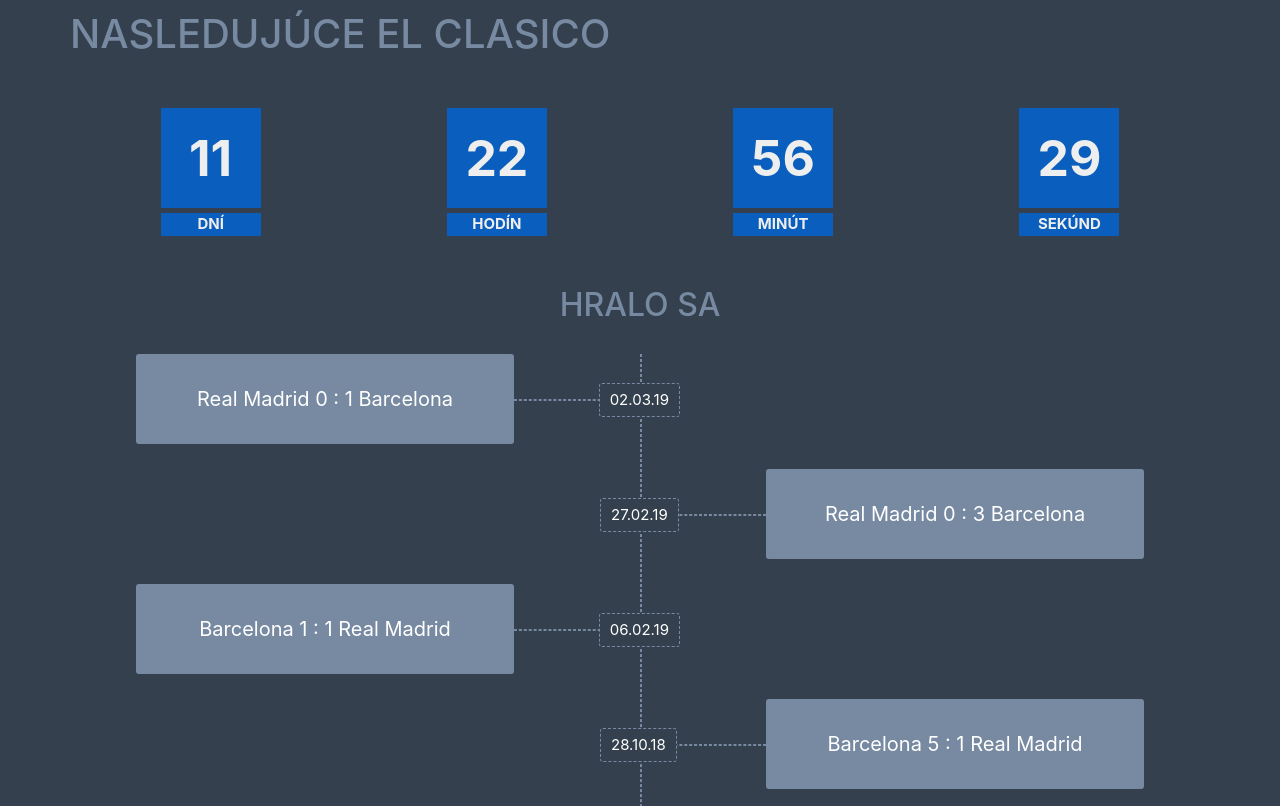
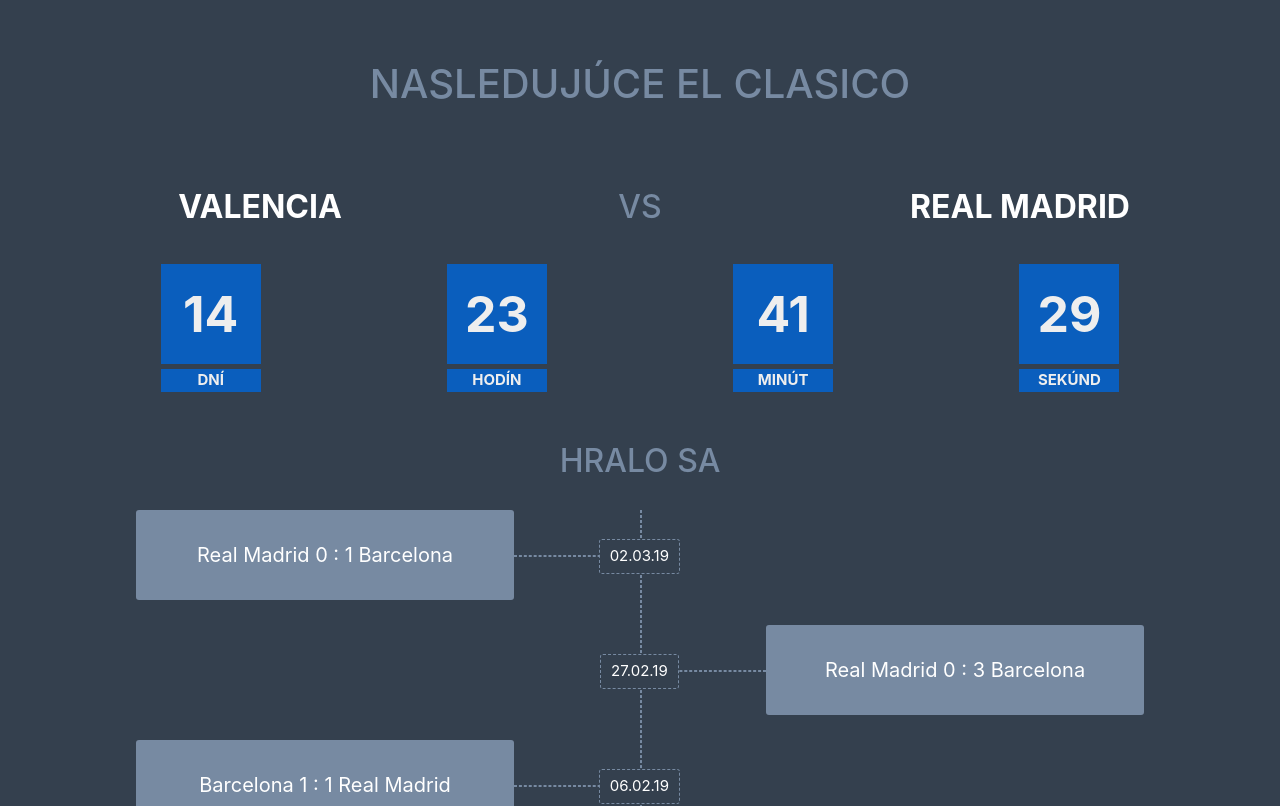
Before and after one commit to tmatyo/elclasico.sk, a React (Create React App) app: page / in a window 1280 px wide. Shown: the top 806 px of the page. Built offline with nearby package versions, Linux system fonts and the light colour scheme.

Commit message:
adding next match above countdown

```diff
--- a/src/Countdown.css
+++ b/src/Countdown.css
@@ -1,6 +1,19 @@
 #countdown h1 {
     text-align: center;
-    margin-bottom: 50px; /* temporary */
+    margin: 50px auto;
+}
+
+#countdown .banner-grid {
+    display: grid;
+    grid-template-columns: repeat(auto-fit, minmax(100px, 1fr));;
+    width: 100%;
+    margin: 30px auto;
+    text-align: center;
+}
+
+#countdown .banner-grid .banner-home h2, #countdown .banner-grid .banner-away h2 {
+    color: #fff;
+    font-weight: bold;
 }
 
 #countdown .cd-grid {
--- a/src/Countdown.js
+++ b/src/Countdown.js
@@ -7,7 +7,10 @@
 	constructor() {
 		super();
 		this.state = {
-			sc: [], days: 0, hours: 0, minutes: 0, seconds: 0
+			days: 0, hours: 0, minutes: 0, seconds: 0, sc: [{
+				home_team: "-",
+				away_team: "-"
+			}]
 		};
 	}
 
@@ -25,6 +28,7 @@
 
 			if (cd < 0) {
 				clearInterval(t);
+				return;
 			}
 
 			this.startCountdown(cd);
@@ -35,7 +39,7 @@
 		let days = 1000 * 60 * 60 * 24;
 		let hours = 1000 * 60 * 60;
 		let minutes = 1000 * 60;
-		let seconds = 1000
+		let seconds = 1000;
 
 		this.setState({
 			days: Math.floor(cd / days),
@@ -51,6 +55,17 @@
 				<Container>
 					<Row>
 						<h1>Nasledujúce El Clasico</h1>
+						<div className="banner-grid">
+							<div className="banner-home">
+								<h2>{this.state.sc[0].home_team}</h2>
+							</div>
+							<div>
+								<h2>VS</h2>
+							</div>
+							<div className="banner-away">
+								<h2>{this.state.sc[0].away_team}</h2>
+							</div>
+						</div>
 						<div className="cd-grid">
 							<div className="cd-cell">
 								<div className="cd-number">{this.state.days}</div>
--- a/src/schedule.json
+++ b/src/schedule.json
@@ -1 +1 @@
-[{"home_team": "Real Madrid", "away_team": "Huesca", "time": "31.03. 20:45"}, {"home_team": "Valencia", "away_team": "Real Madrid", "time": "03.04. 21:30"}, {"home_team": "Real Madrid", "away_team": "Eibar", "time": "06.04. 16:15"}, {"home_team": "Leganes", "away_team": "Real Madrid", "time": "15.04. 21:00"}, {"home_team": "Real Madrid", "away_team": "Ath. Bilbao", "time": "21.04. 16:15"}, {"home_team": "Getafe", "away_team": "Real Madrid", "time": "25.04. 21:30"}, {"home_team": "Vallecano", "away_team": "Real Madrid", "time": "28.04. 20:00"}, {"home_team": "Real Madrid", "away_team": "Villarreal", "time": "05.05. 20:00"}, {"home_team": "Real Sociedad", "away_team": "Real Madrid", "time": "12.05. 20:00"}, {"home_team": "Real Madrid", "away_team": "Betis", "time": "19.05. 20:00"}, {"home_team": "Bayern", "away_team": "Real Madrid", "time": "21.07. 02:00"}, {"home_team": "Real Madrid", "away_team": "Arsenal", "time": "24.07. 01:00"}, {"home_team": "Real Madrid", "away_team": "Atl. Madrid", "time": "27.07. 01:30"}]
+[{"home_team": "Valencia", "away_team": "Real Madrid", "time": "03.04. 21:30"}, {"home_team": "Real Madrid", "away_team": "Eibar", "time": "06.04. 16:15"}, {"home_team": "Leganes", "away_team": "Real Madrid", "time": "15.04. 21:00"}, {"home_team": "Real Madrid", "away_team": "Ath. Bilbao", "time": "21.04. 16:15"}, {"home_team": "Getafe", "away_team": "Real Madrid", "time": "25.04. 21:30"}, {"home_team": "Vallecano", "away_team": "Real Madrid", "time": "28.04. 20:45"}, {"home_team": "Real Madrid", "away_team": "Villarreal", "time": "05.05. 20:00"}, {"home_team": "Real Sociedad", "away_team": "Real Madrid", "time": "12.05. 20:00"}, {"home_team": "Real Madrid", "away_team": "Betis", "time": "19.05. 20:00"}, {"home_team": "Bayern", "away_team": "Real Madrid", "time": "21.07. 02:00"}, {"home_team": "Real Madrid", "away_team": "Arsenal", "time": "24.07. 01:00"}, {"home_team": "Real Madrid", "away_team": "Atl. Madrid", "time": "27.07. 01:30"}]
```
